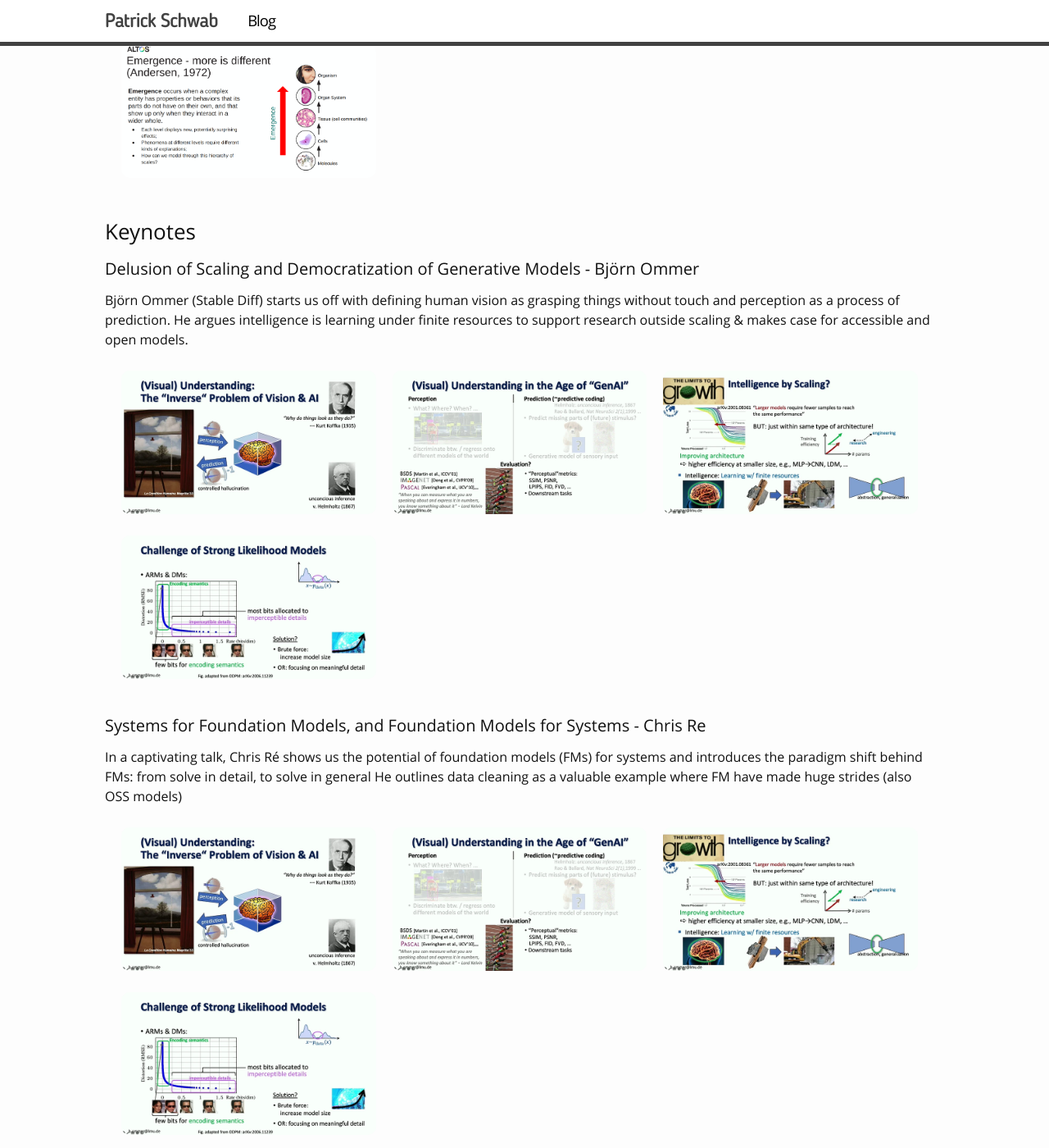
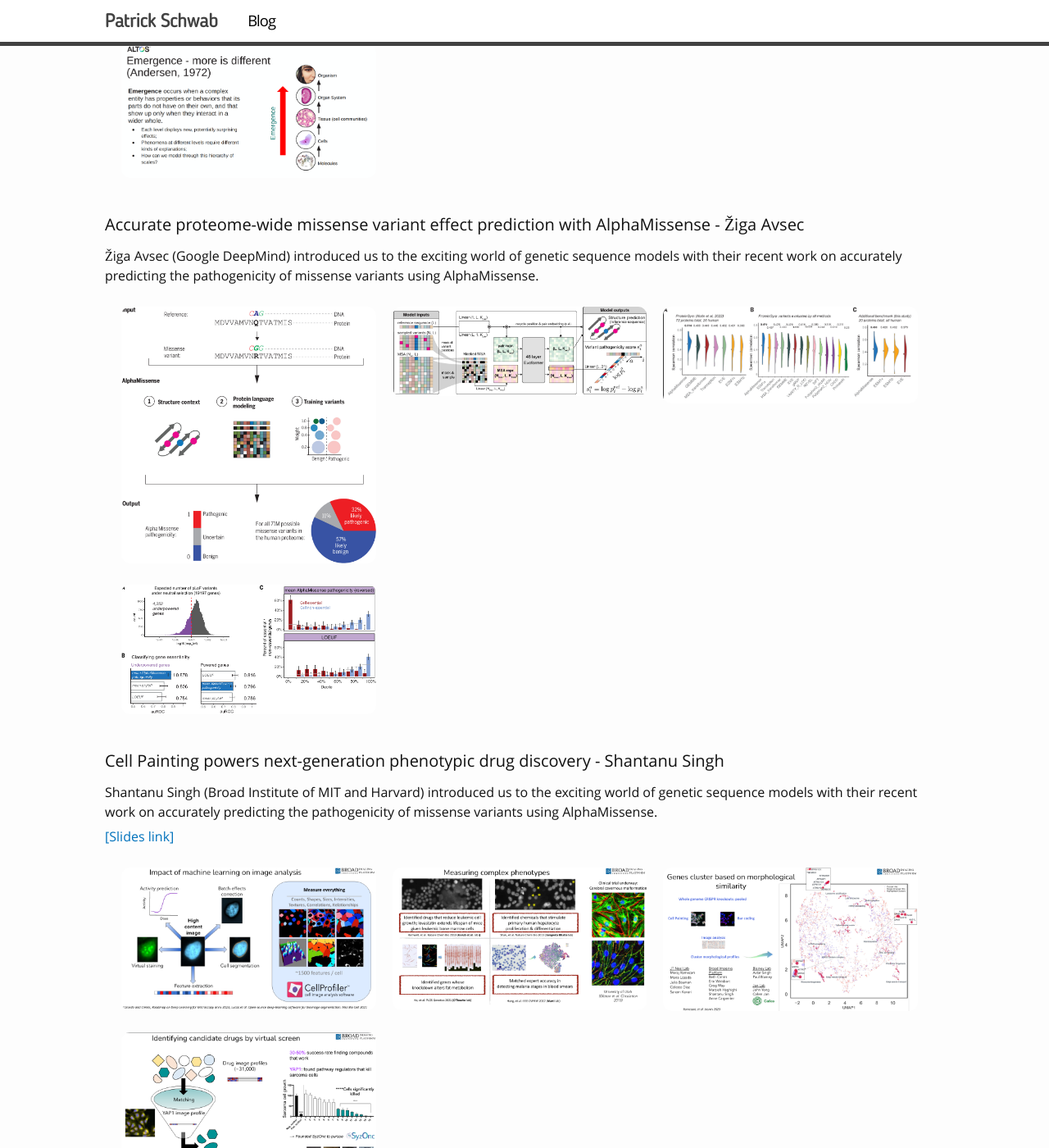
Before and after one commit to d909b/d909b.github.io, a Jekyll site: the page built from _posts/2024-05-11-iclr2024.md, in a window 1280 px wide and 1400 px high, scrolled down 1529 px. Shown: the whole window at 82% size. Built offline with Jekyll 4.4.1, drawn with Linux system fonts in a browser that asks for light colours; nearby versions of some CDN libraries; library files that are not in the unit come from our copies.

Commit message:
initial iclr2024

```diff
--- a/_posts/2024-05-11-iclr2024.md
+++ b/_posts/2024-05-11-iclr2024.md
@@ -5,7 +5,7 @@ subtitle: What happened in health and bio at ICLR 2023?
 howlong: 5 min
 comments: false
 author: Patrick Schwab
-image: http://schwabpatrick.com/img/iclr2024-img.png
+image: http://schwabpatrick.com/img/iclr2024-img.jpeg
 twitter: https://twitter.com/schwabpa/status/1736113182215672316
 tags:
 - conference review
@@ -40,6 +40,30 @@ Thore Graepel (Altos Labs) presented an insightful view on the intriguing parall
 <galleryitem src="http://schwabpatrick.com/img/iclr2024/tg2.png"></galleryitem>
 <galleryitem src="http://schwabpatrick.com/img/iclr2024/tg3.png"></galleryitem>
 <galleryitem src="http://schwabpatrick.com/img/iclr2024/tg4.png"></galleryitem>
+</div>
+
+<h4>Accurate proteome-wide missense variant effect prediction with AlphaMissense - Žiga Avsec</h4>
+
+Žiga Avsec (Google DeepMind) introduced us to the exciting world of genetic sequence models with their recent work on accurately predicting the pathogenicity of missense variants using AlphaMissense.
+
+<div class="gallery">
+<galleryitem src="http://schwabpatrick.com/img/iclr2024/za1.png"></galleryitem>
+<galleryitem src="http://schwabpatrick.com/img/iclr2024/za2.png"></galleryitem>
+<galleryitem src="http://schwabpatrick.com/img/iclr2024/za3.png"></galleryitem>
+<galleryitem src="http://schwabpatrick.com/img/iclr2024/za4.png"></galleryitem>
+</div>
+
+<h4>Cell Painting powers next-generation phenotypic drug discovery - Shantanu Singh</h4>
+
+Shantanu Singh (Broad Institute of MIT and Harvard) introduced us to the exciting world of genetic sequence models with their recent work on accurately predicting the pathogenicity of missense variants using AlphaMissense.
+
+<a href="https://broad.io/CarpenterSinghSlides">[Slides link]</a>
+
+<div class="gallery">
+<galleryitem src="http://schwabpatrick.com/img/iclr2024/ss1.png"></galleryitem>
+<galleryitem src="http://schwabpatrick.com/img/iclr2024/ss2.png"></galleryitem>
+<galleryitem src="http://schwabpatrick.com/img/iclr2024/ss3.png"></galleryitem>
+<galleryitem src="http://schwabpatrick.com/img/iclr2024/ss4.png"></galleryitem>
 </div>
 
 <h3>Keynotes</h3>
--- a/js/application.js
+++ b/js/application.js
@@ -501,6 +501,11 @@ app.controller('AppController', function($scope, posts){
 
     $scope.news = [
         {
+            title: "We co-organized the Machine Learning for Drug Discovery (MLDD) 2024 symposium in Vienna, Austria.",
+            date: "2024-05-11",
+            link: "https://schwabpatrick.com/2024/05/11/iclr2024.html"
+        },
+        {
             title: "Our work on DiscoBAX for the optimal selection of intervention sets in genetic experiments was presented at ICML 2023 in Honululu, Hawaii.",
             date: "2023-07-28",
             link: "https://proceedings.mlr.press/v202/lyle23a.html"
@@ -525,12 +530,12 @@ app.controller('AppController', function($scope, posts){
             date: "2022-01-21",
             link: "https://arxiv.org/abs/2201.08186"
         },
+        /*
         {
             title: "Announcing the 'Machine Learning for Drug Discovery' workshop at ICLR-22. Featuring a stellar lineup of speakers, a ML for Drug Discovery challenge and a call for community contributions.",
             date: "2022-01-17",
             link: "https://www.mldd-workshop.org/"
         },
-        /*
         {
             title: "We released a new preprint on benchmarking active learning for drug discovery with genetic interventions on arXiv.",
             date: "2021-10-25",
```
Also changed, not shown: img/iclr2024/ss1.png (added), img/iclr2024/ss2.png (added), img/iclr2024/ss3.png (added), img/iclr2024/ss4.png (added), img/iclr2024/za1.png (added), img/iclr2024/za2.png (added), img/iclr2024/za3.png (added), img/iclr2024/za4.png (added).
